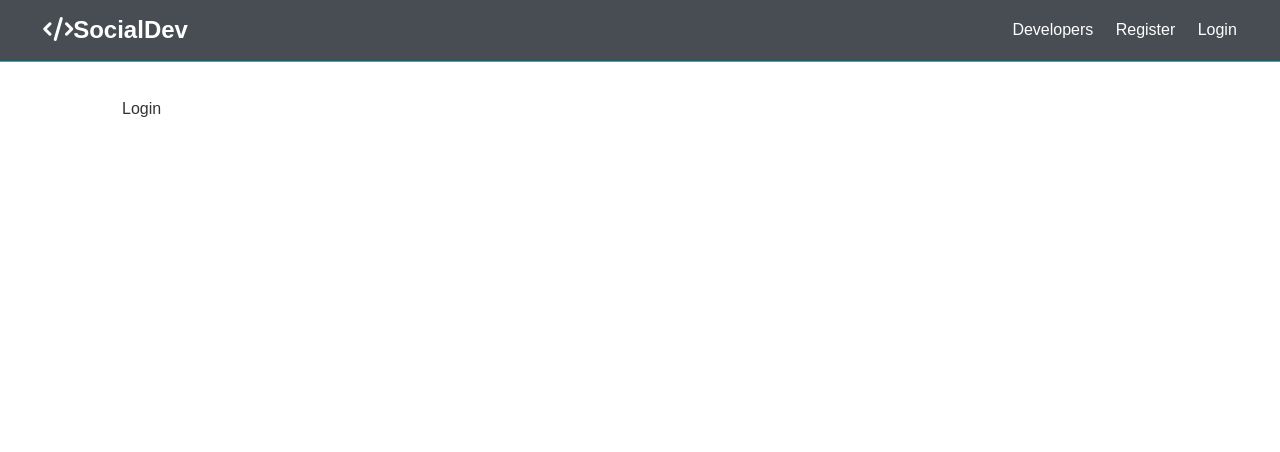
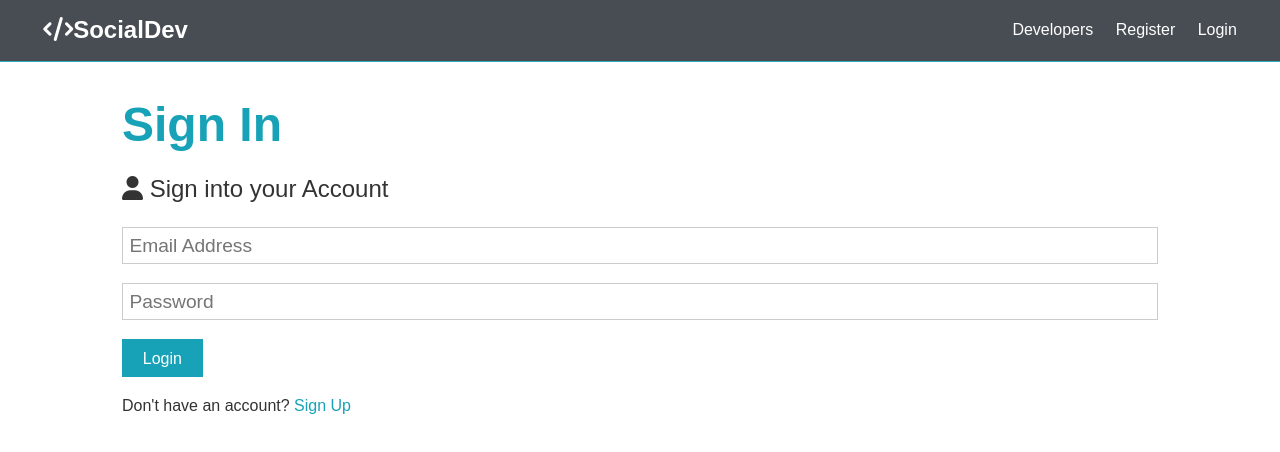
Before and after one commit to jorge92teixeira/social-network-app, a React (Create React App) app in the folder client/: page /login in a window 1280 px wide. Shown: the top 452 px of the page. Built offline with nearby package versions, Linux system fonts and the light colour scheme; the HTML template or start-up script is replaced by a standard one.

Commit message:
Login Component (closes #33)

```diff
--- a/client/src/components/auth/Login.js
+++ b/client/src/components/auth/Login.js
@@ -1,11 +1,56 @@
-import React from 'react'
+import React, {Fragment, useState} from 'react';
+import { Link } from 'react-router-dom';
 
 const Login = () => {
+  const [formData, setFormData] = useState({
+    email: '',
+    password: '',
+  });
+
+  const {  email, password } = formData;
+
+  const onChange = e => setFormData({
+    ...formData,
+    [e.target.name]: e.target.value
+  });
+
+  const onSubmit = async e => {
+    e.preventDefault();
+    console.log('success');
+  };
+
   return (
-    <div>
-      Login
-    </div>
+    <Fragment>
+      <h1 className="large text-primary">Sign In</h1>
+      <p className="lead"><i className="fas fa-user"></i> Sign into your Account</p>
+      <form className="form" onSubmit={e => onSubmit(e)}>
+        <div className="form-group">
+          <input
+            type="email"
+            placeholder="Email Address"
+            name="email"
+            value={email}
+            onChange={e => onChange(e)}
+            required
+            />
+        </div>
+        <div className="form-group">
+          <input
+            type="password"
+            placeholder="Password"
+            name="password"
+            minLength="6"
+            value={password}
+            onChange={e => onChange(e)}
+          />
+        </div>
+        <input type="submit" className="btn btn-primary" value="Login" />
+      </form>
+      <p className="my-1">
+        Don't have an account? <Link to='/register'>Sign Up</Link>
+      </p>
+    </Fragment>
   )
-}
+};
 
-export default Login
+export default Login;
--- a/client/src/components/auth/Register.js
+++ b/client/src/components/auth/Register.js
@@ -1,4 +1,5 @@
-import React, {Fragment, useState} from 'react'
+import React, {Fragment, useState} from 'react';
+import { Link } from 'react-router-dom';
 
 const Register = () => {
   const [formData, setFormData] = useState({
@@ -76,7 +77,7 @@
         <input type="submit" className="btn btn-primary" value="Register" />
       </form>
       <p className="my-1">
-        Already have an account? <a href="login.html">Sign In</a>
+        Already have an account? <Link to='login'>Sign In</Link>
       </p>
     </Fragment>
   )
```
